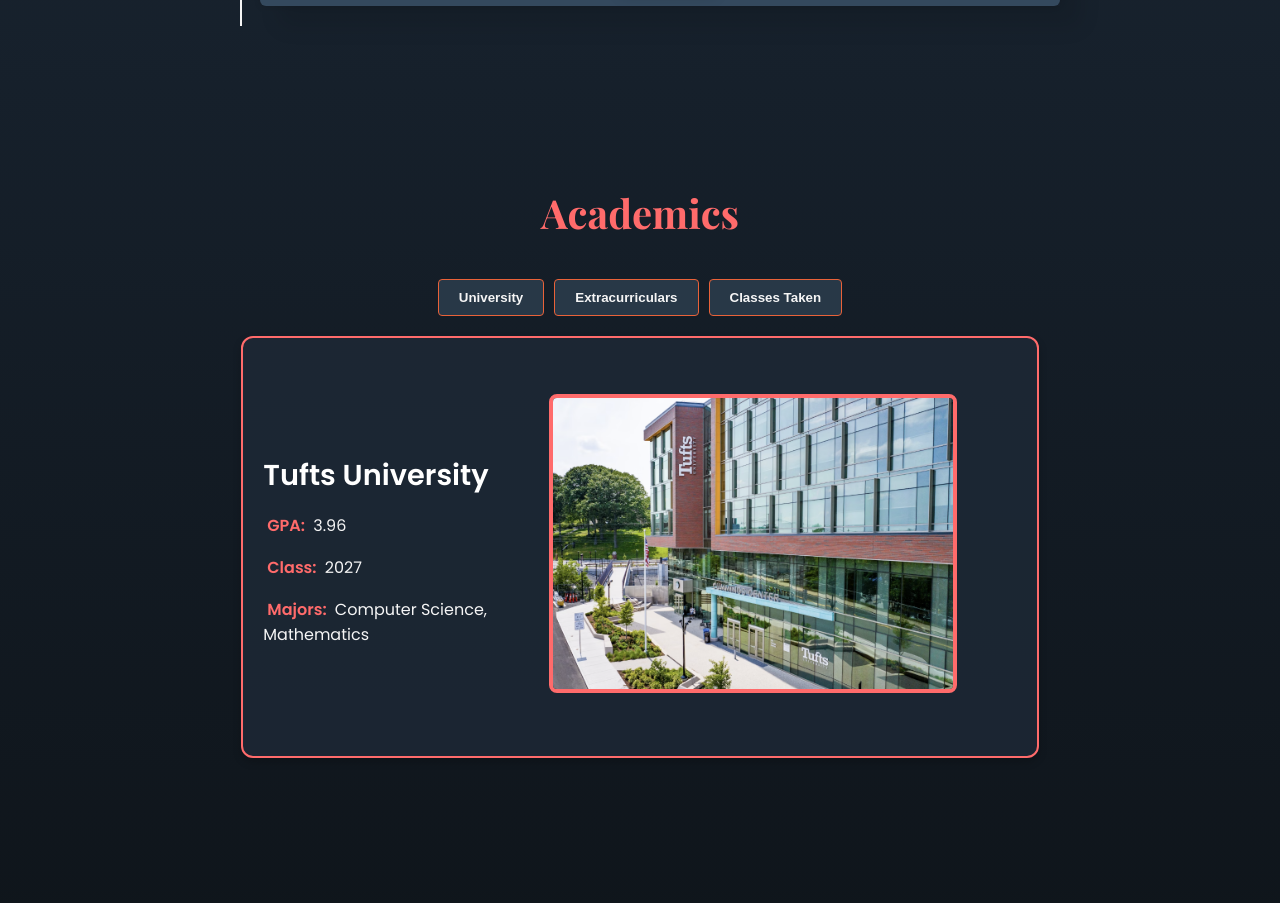
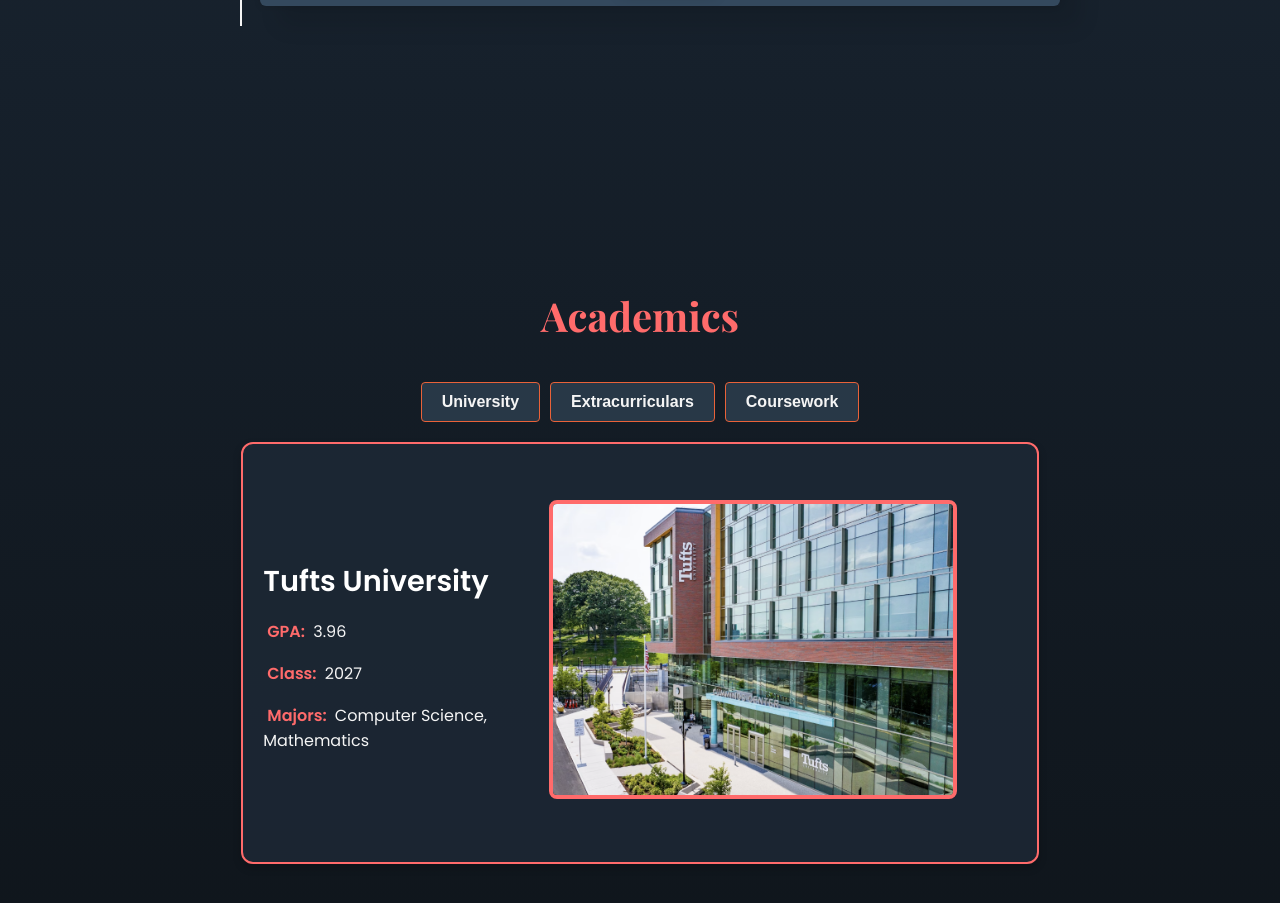
Before and after one commit to log-y/portfolio, a plain HTML site: page index.html in a window 1280 px wide. Shown: the part 3015-3918 px from the top of the page. Drawn offline with nearby package versions, Linux system fonts and the light colour scheme.

Commit message:
changed spacing

```diff
--- a/index.html
+++ b/index.html
@@ -211,14 +211,14 @@
     </section>
 
     <section id="academic" class="">
-        <h1>Academics</h1>
+        <h1 id="academic-header">Academics</h1>
         <div id="academic-content" class="hidden">
 
             <!-- Navigation for sections -->
             <div class="academic-nav">
                 <button class="academic-tab" onclick="showSection('info')">University</button>
                 <button class="academic-tab" onclick="showSection('extracurricular')">Extracurriculars</button>
-                <button class="academic-tab" onclick="showSection('classes')">Classes Taken</button>
+                <button class="academic-tab" onclick="showSection('classes')">Coursework</button>
             </div>
 
             <!-- Info Section -->
--- a/styles.css
+++ b/styles.css
@@ -104,6 +104,9 @@
 }
 #academic {
 	background: linear-gradient(to bottom, #16202b, #0f151b);
+}
+#academic-header {
+	padding-top: 150px;
 }
 #links {
 	background: linear-gradient(to bottom, #0f151b, #080a0d);
@@ -574,6 +577,7 @@
 	cursor: pointer;
 	font-weight: bold;
 	border-radius: 4px;
+	font-size: 16px;
 	transition: background-color 0.3s ease, color 0.3s ease, transform 0.3s ease;
 }
 .academic-tab:hover {
```
